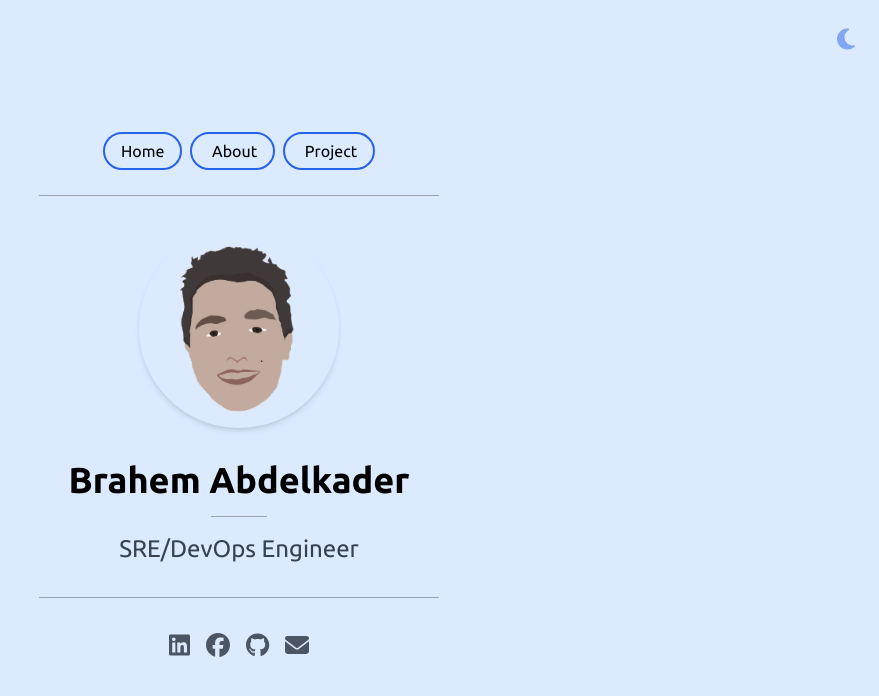
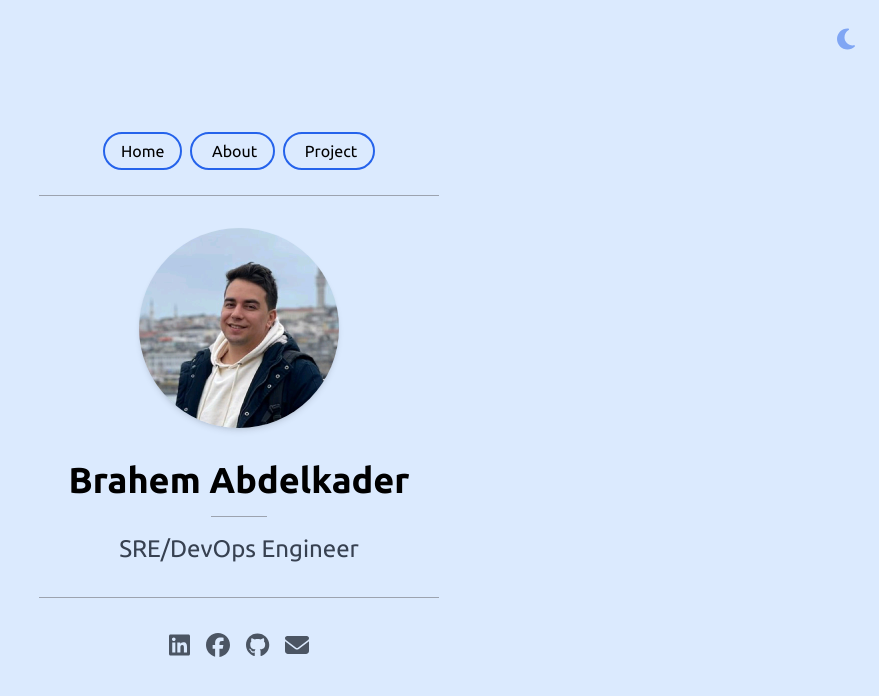
Before and after one commit to abdelkader-brahem/portfolio, a Vue app: page / in a window 1280 px wide. Shown: the top 696 px of the page, without its empty margins (401-1280 px from the left). Built offline with nearby package versions, Linux system fonts and the light colour scheme.

Commit message:
Update Image

```diff
--- a/src/views/HomeView.vue
+++ b/src/views/HomeView.vue
@@ -1,6 +1,6 @@
 <template>
     <div>
-        <img src="../assets/imgs/profile.png"
+        <img src="../assets/imgs/profile.jpeg"
             class="w-[180px] h-[180px] sm:w-[200px] sm:h-[200px] mx-auto rounded-full shadow-md">
         <h1 class="mt-8 mb-4 text-center text-3xl sm:text-4xl  font-bold dark:text-white">Brahem Abdelkader</h1>
         <hr class="border-1 my-4 border-gray-400 w-14 mx-auto ">
```
Also changed, not shown: src/assets/imgs/profile.jpeg (added).
